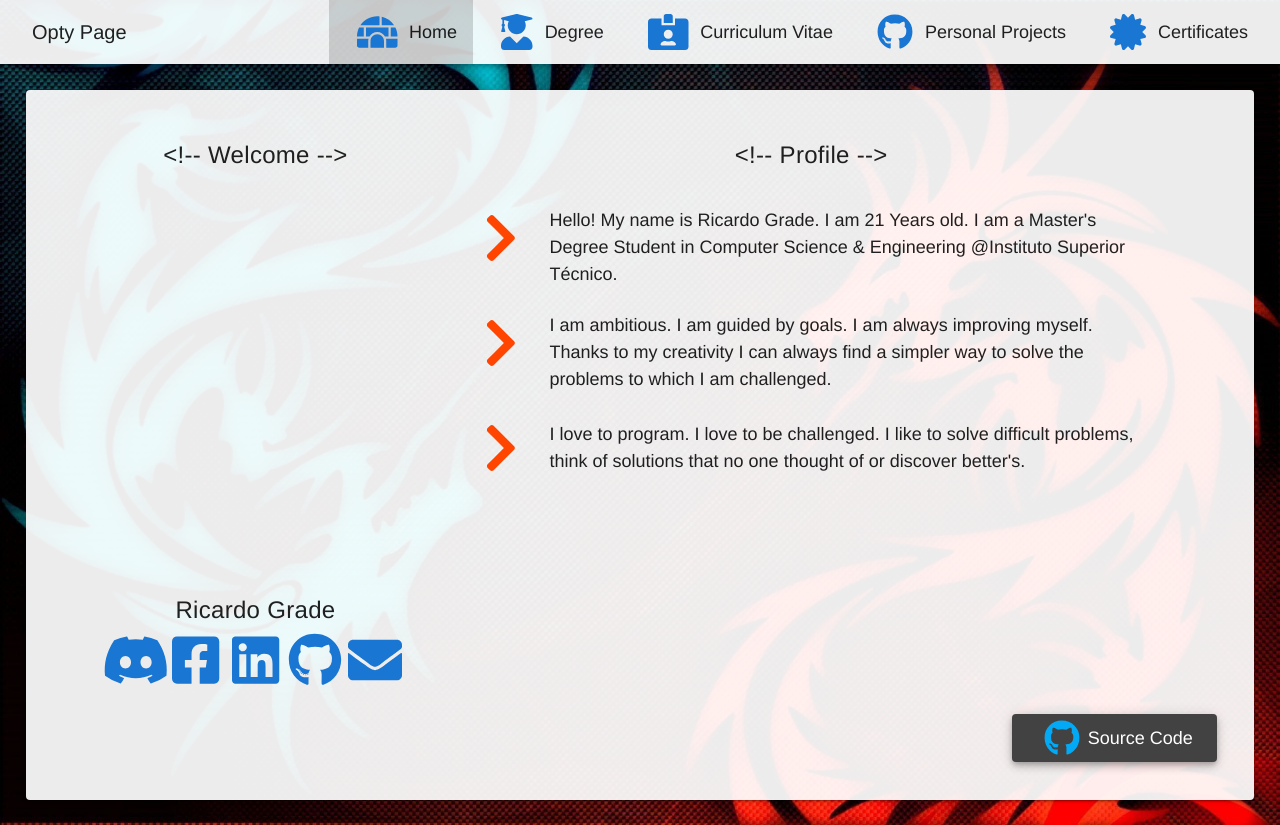
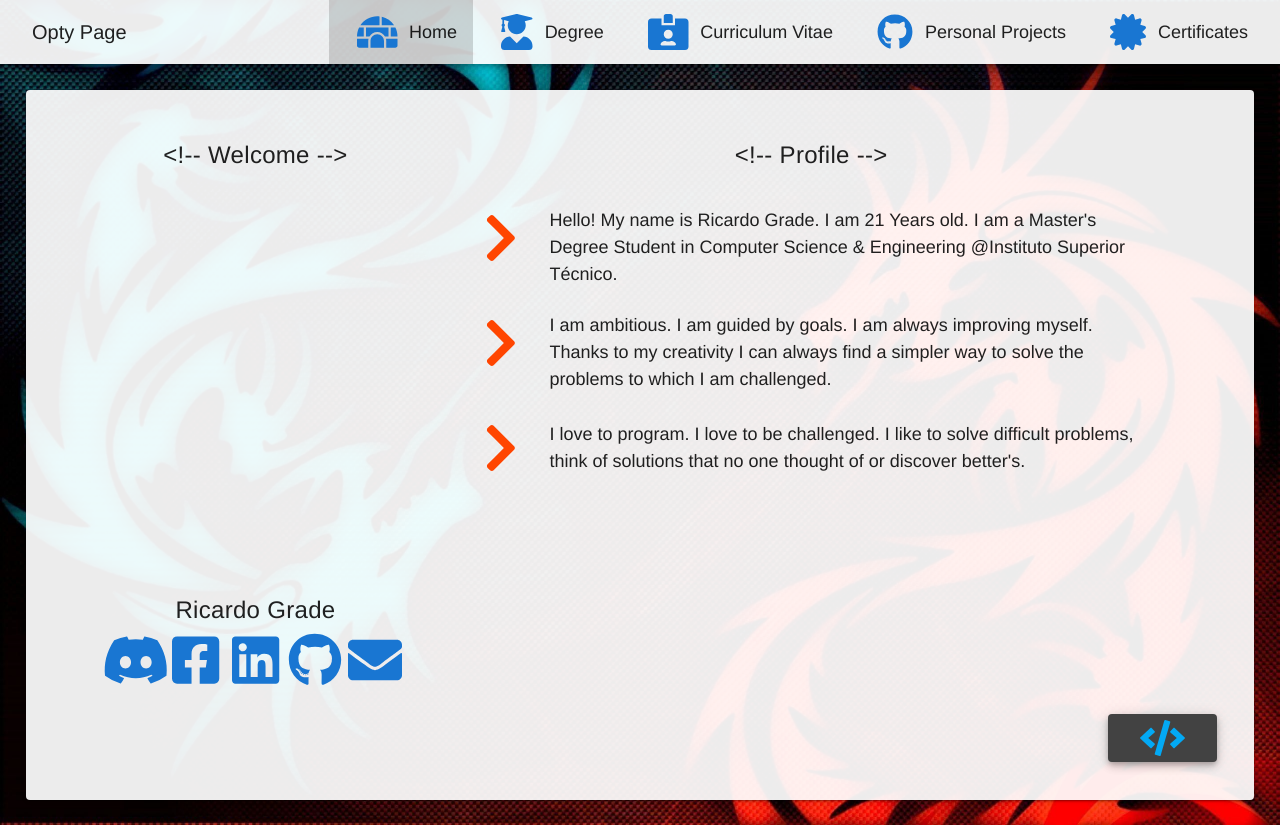
Before and after one commit to Opty1337/Opty-Page, a Vue app: page /#/ in a window 1280 px wide. Built offline with nearby package versions, Linux system fonts and the light colour scheme.

Commit message:
Refactor Src Code Btn & Grade Chips

```diff
--- a/src/views/Degree.vue
+++ b/src/views/Degree.vue
@@ -33,9 +33,10 @@
                 :key="i"
                 @click="crrGid = group.id"
                 link
+                :style="inMobile ? 'font-size: medium;' : 'font-size: large;'"
               >
-                <font-awesome-icon :icon="group.icon" size="2x" />
-                <v-list-item-title class="mx-5" v-text="group.name" />
+                <font-awesome-icon class="mx-2" :icon="group.icon" size="2x" />
+                <v-list-item-title class="mx-2" v-text="group.name" />
               </v-list-item>
             </v-list>
           </v-menu>
@@ -48,6 +49,7 @@
               class="mx-2"
               :style="getScoreStyle(crrAvg)"
               v-text="crrAvg.toFixed(1)"
+              label
             />
           </div>
           <v-spacer />
@@ -77,7 +79,7 @@
       }}</template>
 
       <template v-slot:item.score="{ item }">
-        <v-chip :style="getScoreStyle(item.score)" v-text="item.score" />
+        <v-chip :style="getScoreStyle(item.score)" v-text="item.score" label />
       </template>
 
       <template v-slot:item.ECTS="{ item }">{{
--- a/src/views/Home.vue
+++ b/src/views/Home.vue
@@ -56,9 +56,9 @@
       >
         <font-awesome-icon
           class="light-blue--text ma-2"
-          :icon="['fab', 'github']"
+          :icon="['fas', 'code']"
           size="2x"
-        />Source Code
+        />
       </v-btn>
     </v-row>
   </v-card>
```
